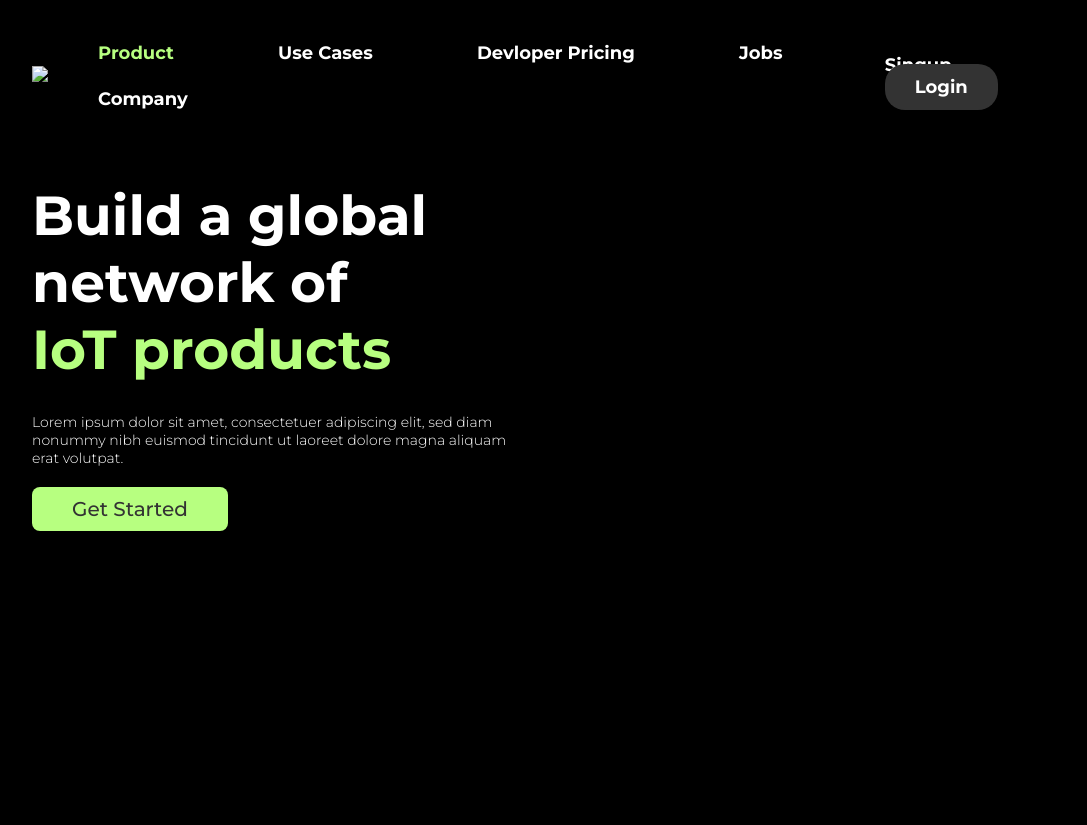
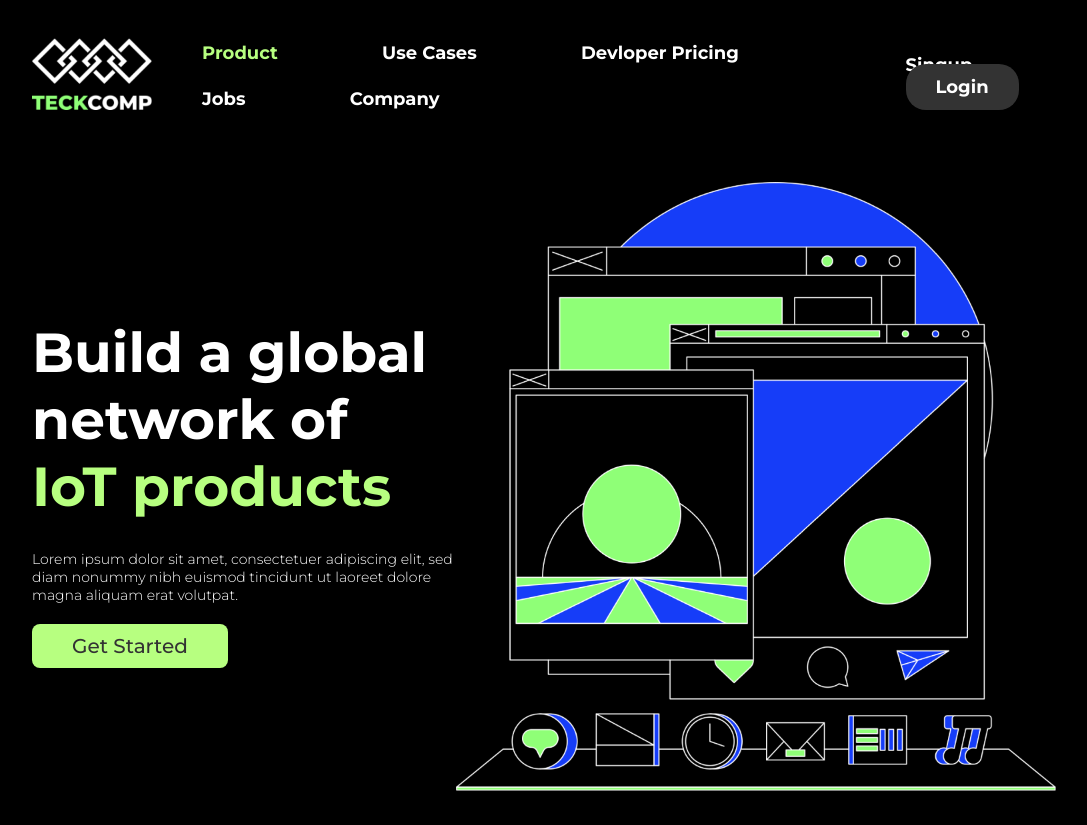
Before and after one commit to Arifhasan0101/Landing-page, a plain HTML site: page index.html in a window 1280 px wide. Shown: the whole page, without its empty margins (96-1183 px from the left). Before the commit the page ends 800 px from the top, so only its background shows below. Drawn offline with Linux system fonts and the light colour scheme.

Commit message:
Update index.html

```diff
--- a/index.html
+++ b/index.html
@@ -10,7 +10,7 @@
 <body>
     <nav class="navbar">
         <div class="logo">
-            <img src="img/LOGO.png">
+            <img src="LOGO.png">
         </div>
         <ul class="navmenu">
             <li><a href="#" class="active">Product</a></li>
@@ -34,7 +34,7 @@
                     <a href="#" class="btn">Get Started</a>
                 </div>
                 <div class="home-img">
-                    <img src="img/ILLUSTATION.png" alt="">
+                    <img src="ILLUSTATION.png" alt="">
                 </div>
             </div>
 
```
